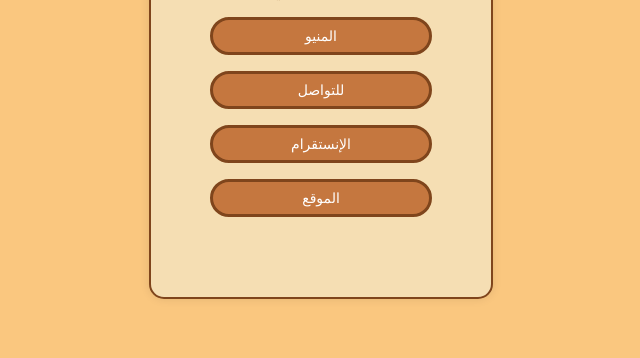
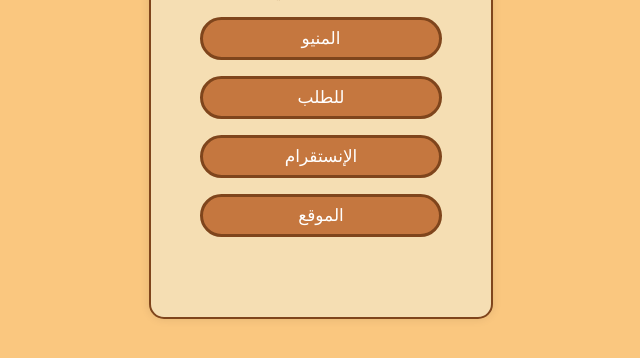
Before and after one commit to basbon/Order, a plain HTML site: page B/index.html in a window 1280 px wide. Shown: the part 254-612 px from the top of the page, without its empty margins (319-959 px from the left). Drawn offline with Linux system fonts and the light colour scheme.

Commit message:
index.html

```diff
--- a/B/index.html
+++ b/B/index.html
@@ -6,6 +6,7 @@
     <title>بسبوسة النوارية</title>
     <link rel="stylesheet" href="Blabeloo-font-v.1.0.ttf">
     <link rel="stylesheet" href="BlabelooMagdySoliman.ttf">
+    <link rel="icon title in tab" type="image/jpg" href="LOGO.png">
     <style>
         body {
             background-color: #fac77f;
@@ -65,7 +66,7 @@
         .button {
             display: block;
             width: 100%;
-            max-width: 200px;
+            max-width: 220px;
             margin: 10px  auto;
             margin-top: 16px;
             padding: 8px;
@@ -74,7 +75,7 @@
             border: solid #7f451c 3px;
             border-radius: 25px;
             text-decoration: none;
-            font-size: 14px;
+            font-size: 17px;
             transition: background-color 0.3s;
         }
         .button:hover {
@@ -90,7 +91,7 @@
         </div>
         <p>اضغط للذهاب للصفحة التي تريدها</p>
         <a href="https://centrepilote.my.canva.site/menuu" class="button">المنيو</a>
-        <a href="https://api.whatsapp.com/send/?phone=966547271177&text&type=phone_number&app_absent=0" class="button">للتواصل</a>
+        <a href="https://api.whatsapp.com/send/?phone=966547271177&text&type=phone_number&app_absent=0" class="button">للطلب</a>
         <a href="https://www.instagram.com/basalnwariyah?igsh=eGZjYWxsdDYzbnVj&utm_source=qr" class="button">الإنستقرام</a>
         <a href="https://www.google.com/maps?q=MWUA3219%D8%8C+3219+%D8%A7%D9%84%D8%B1%D9%81%D8%A7%D9%8A%D8%B9%D8%8C+8545%D8%8C+%D8%AD%D9%8A+%D8%A7%D9%84%D8%B9%D9%85%D8%B1%D8%A9+%D8%A7%D9%84%D8%AC%D8%AF%D9%8A%D8%AF%D8%A9%D8%8C+%D9%85%D9%83%D8%A9+24416&ftid=0x15c1f70093e8b4b1:0x39022255a72d3eec&entry=gps&lucs=,47071704,47069508,94218641,94203019,47084304,94208458,94208447&g_ep=CAISDTYuMTE4LjAuNjQ0MDAYACDXggMqPyw0NzA3MTcwNCw0NzA2OTUwOCw5NDIxODY0MSw5NDIwMzAxOSw0NzA4NDMwNCw5NDIwODQ1OCw5NDIwODQ0N0ICU0E%3D&g_st=ic" class="button">الموقع</a>
     </div>
```
